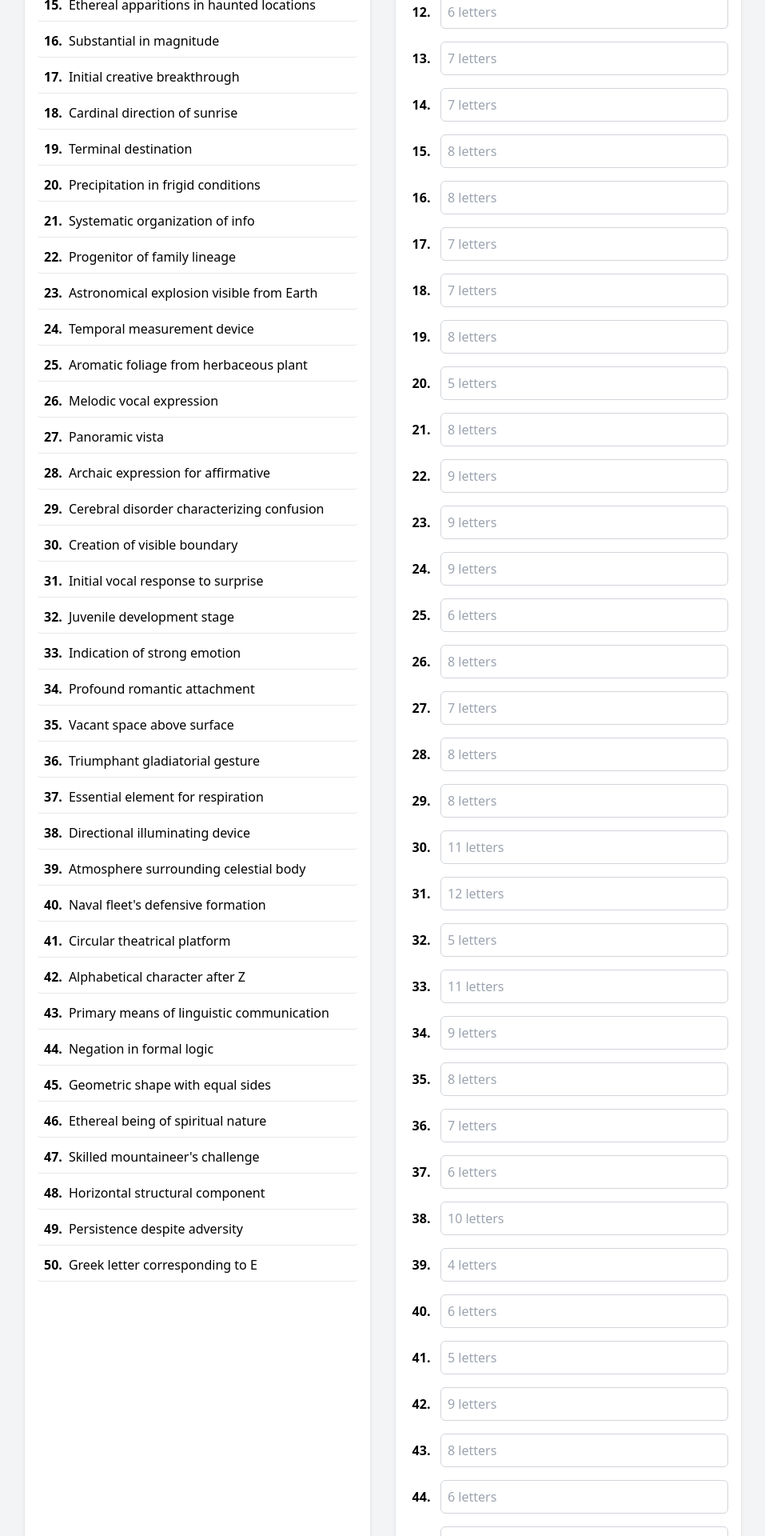
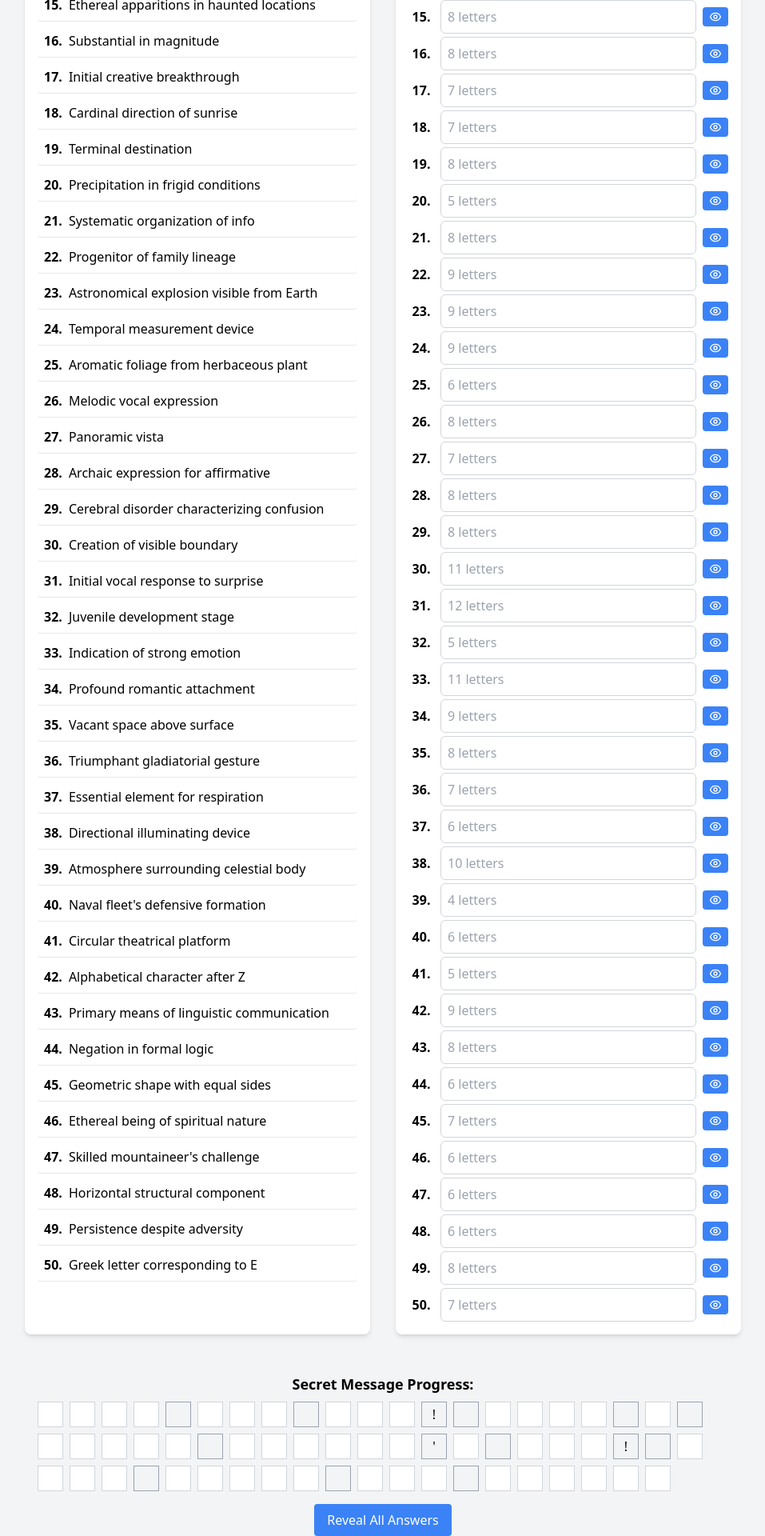
Before and after one commit to lperry25/fathers-day-puzzle, a Next.js app: page / in a window 1280 px wide. Shown: the part 880-2800 px from the top of the page at 80% size, without its empty margins (161-1118 px from the left). Built offline with nearby package versions, Linux system fonts and the light colour scheme.

Commit message:
puzzle functionality is good, but the message is wrong

```diff
--- a/components/PuzzleGrid.tsx
+++ b/components/PuzzleGrid.tsx
@@ -1,18 +1,19 @@
 import { useState, useEffect } from 'react';
+import { useRouter } from 'next/router';
 
-// Define the puzzle clues and answers
+// Define the puzzle clues and answers - removing punctuation from answers
 const puzzleData = [
   { id: 1, clue: "Affection or deep attachment", answer: "LOVE", messageLetters: [0] }, // L
   { id: 2, clue: "Circular shape or ring", answer: "LOOP", messageLetters: [1] }, // O
   { id: 3, clue: "Captivated and unable to turn away", answer: "RIVETED", messageLetters: [2] }, // V
-  { id: 4, clue: "Symbol denoting conceptual possibilities", answer: "PARADIGM", messageLetters: [5] }, // E
+  { id: 4, clue: "Symbol denoting conceptual possibilities", answer: "EMBLEM", messageLetters: [0] }, // E
   { id: 5, clue: "Shout of excitement", answer: "YODEL", messageLetters: [0] }, // Y
   { id: 6, clue: "Spherical celestial object", answer: "ORION", messageLetters: [0] }, // O
-  { id: 7, clue: "Anatomical passage for respiration", answer: "TUBULAR", messageLetters: [0] }, // U
+  { id: 7, clue: "Anatomical passage for respiration", answer: "TUBULAR", messageLetters: [1] }, // U
   { id: 8, clue: "Paternal guardian", answer: "DADDY", messageLetters: [0] }, // D
   { id: 9, clue: "First letter in Greek alphabet", answer: "ALPHA", messageLetters: [0] }, // A
   { id: 10, clue: "Essential feature of exclamation", answer: "DRAMATIC", messageLetters: [0] }, // D
-  { id: 11, clue: "Unrequested electronic correspondence", answer: "JUNK-MAIL!", messageLetters: [8] }, // !
+  { id: 11, clue: "Unrequested electronic correspondence", answer: "JUNKEMAIL", messageLetters: [8] }, // L (removed "JUNK-MAIL!")
   { id: 12, clue: "Dwelling for nocturnal winged mammals", answer: "CAVERN", messageLetters: [2] }, // H
   { id: 13, clue: "Certainty beyond reasonable doubt", answer: "ASSURED", messageLetters: [0] }, // A
   { id: 14, clue: "Horizontal navigation instrument", answer: "SEXTANT", messageLetters: [3] }, // V
@@ -60,8 +61,13 @@ const puzzleData = [
   { id: 50, clue: "Greek letter corresponding to E", answer: "EPSILON", messageLetters: [0] }, // E
 ];
 
-// The secret message that will be revealed
+// The secret message including punctuation
 const secretMessage = "LOVE YOU DAD! HAVE A GREAT FATHER'S DAY! LOVE LAURA AND EMILIE";
+
+// Helper function to determine if a character is punctuation or space
+const isPunctuationOrSpace = (char: string): boolean => {
+  return /[^\w]/.test(char) || char === ' ';
+};
 
 interface PuzzleGridProps {
   onMessageUpdate: (message: string) => void;
@@ -70,30 +76,55 @@ interface PuzzleGridProps {
 const PuzzleGrid: React.FC<PuzzleGridProps> = ({ onMessageUpdate }) => {
   const [userAnswers, setUserAnswers] = useState<string[]>(Array(puzzleData.length).fill(''));
   const [activeClue, setActiveClue] = useState<number | null>(null);
-  const [revealedMessage, setRevealedMessage] = useState<string>('');
+  const [revealedMessage, setRevealedMessage] = useState<string[]>(
+    secretMessage.split('').map(char => isPunctuationOrSpace(char) ? char : '')
+  );
 
   // Update the revealed message whenever user answers change
   useEffect(() => {
-    let message = '';
+    // Create a copy of the initial state with punctuation preserved
+    const newRevealedMessage = secretMessage.split('').map(char =>
+      isPunctuationOrSpace(char) ? char : ''
+    );
 
-    puzzleData.forEach((puzzle, index) => {
-      const userAnswer = userAnswers[index].toUpperCase();
-      if (userAnswer && isAnswerCorrect(index)) {
-        puzzle.messageLetters.forEach(letterIndex => {
-          if (letterIndex < userAnswer.length) {
-            message += userAnswer[letterIndex];
-          }
+    // Track which puzzle corresponds to which letter in the secret message
+    let letterIndex = 0;
+    const letterToPuzzleMap = new Map<number, { puzzleId: number, letterIndex: number }>();
+
+    // Map each non-punctuation character position to its puzzle
+    secretMessage.split('').forEach((char, index) => {
+      if (!isPunctuationOrSpace(char)) {
+        letterToPuzzleMap.set(index, {
+          puzzleId: puzzleData[letterIndex].id,
+          letterIndex: puzzleData[letterIndex].messageLetters[0]
         });
-      } else {
-        puzzle.messageLetters.forEach(() => {
-          message += '';
-        });
+        letterIndex++;
       }
     });
 
-    setRevealedMessage(message);
-    onMessageUpdate(message);
-  }, [userAnswers, onMessageUpdate]);
+    // Fill in the revealed letters based on correct answers
+    puzzleData.forEach((puzzle, index) => {
+      const userAnswer = userAnswers[index]?.toUpperCase() || '';
+
+      // Check if the answer is correct
+      if (userAnswer && userAnswer === puzzle.answer.toUpperCase()) {
+        // Find where this letter belongs in the secret message
+        for (const [msgIndex, mapping] of letterToPuzzleMap.entries()) {
+          if (mapping.puzzleId === puzzle.id) {
+            // Put the correct letter in the right position
+            const letterPos = mapping.letterIndex;
+            if (letterPos < userAnswer.length) {
+              newRevealedMessage[msgIndex] = userAnswer[letterPos];
+            }
+            break;
+          }
+        }
+      }
+    });
+
+    setRevealedMessage(newRevealedMessage);
+    onMessageUpdate(newRevealedMessage.join(''));
+  }, [userAnswers, secretMessage, onMessageUpdate]);
 
   // Handle input change for a puzzle answer
   const handleAnswerChange = (index: number, value: string) => {
@@ -105,6 +136,13 @@ const PuzzleGrid: React.FC<PuzzleGridProps> = ({ onMessageUpdate }) => {
   // Check if the answer is correct
   const isAnswerCorrect = (index: number) => {
     return userAnswers[index].toUpperCase() === puzzleData[index].answer.toUpperCase();
+  };
+
+  // Reveal the answer for a specific puzzle
+  const revealAnswer = (index: number) => {
+    const newAnswers = [...userAnswers];
+    newAnswers[index] = puzzleData[index].answer;
+    setUserAnswers(newAnswers);
   };
 
   return (
@@ -130,7 +168,7 @@ const PuzzleGrid: React.FC<PuzzleGridProps> = ({ onMessageUpdate }) => {
         {/* Answers Section */}
         <div className="bg-white shadow-md rounded-lg p-4">
           <h2 className="text-2xl font-bold mb-4 text-primary">Answers</h2>
-          <div className="space-y-4">
+          <div className="space-y-1">
             {puzzleData.map((puzzle, index) => (
               <div key={puzzle.id} className="flex items-center">
                 <span className="font-bold mr-2 w-8">{puzzle.id}.</span>
@@ -156,26 +194,49 @@ const PuzzleGrid: React.FC<PuzzleGridProps> = ({ onMessageUpdate }) => {
                     <span className="text-xs" title="Contributing to secret message">★</span>
                   </div>
                 )}
+                  <button
+                    className="ml-2 p-1 px-2 bg-blue-500 hover:bg-blue-600 text-white rounded text-sm"
+                    onClick={() => revealAnswer(index)}
+                    title="Reveal answer"
+                  >
+                    <svg xmlns="http://www.w3.org/2000/svg" className="h-4 w-4" fill="none" viewBox="0 0 24 24" stroke="currentColor">
+                      <path strokeLinecap="round" strokeLinejoin="round" strokeWidth={2} d="M15 12a3 3 0 11-6 0 3 3 0 016 0z" />
+                      <path strokeLinecap="round" strokeLinejoin="round" strokeWidth={2} d="M2.458 12C3.732 7.943 7.523 5 12 5c4.478 0 8.268 2.943 9.542 7-1.274 4.057-5.064 7-9.542 7-4.477 0-8.268-2.943-9.542-7z" />
+                    </svg>
+                  </button>
               </div>
             ))}
           </div>
         </div>
       </div>
 
-      {/* Secret Message Preview */}
+      {/* Secret Message Preview - modified to show punctuation always */}
       <div className="mt-8 p-4 bg-gray-100 rounded-lg">
         <h3 className="text-lg font-semibold mb-2">Secret Message Progress:</h3>
         <div className="flex flex-wrap gap-2">
           {secretMessage.split('').map((char, index) => (
             <div
               key={index}
-              className={`w-8 h-8 flex items-center justify-center border ${
-                revealedMessage[index] ? 'bg-green-100 border-green-500' : 'bg-white border-gray-300'
-              }`}
+              className={`w-8 h-8 flex items-center justify-center border
+                ${isPunctuationOrSpace(char) ? 'bg-gray-100 border-gray-400' :
+                  revealedMessage[index] ? 'bg-green-100 border-green-500' : 'bg-white border-gray-300'}`}
             >
-              {revealedMessage[index] || (char === ' ' ? ' ' : '')}
+              {isPunctuationOrSpace(char) ? char : revealedMessage[index]}
             </div>
           ))}
+        </div>
+
+        {/* Reveal All Button */}
+        <div className="mt-4">
+          <button
+            className="px-4 py-2 bg-blue-500 hover:bg-blue-600 text-white rounded"
+            onClick={() => {
+              const newAnswers = puzzleData.map(puzzle => puzzle.answer);
+              setUserAnswers(newAnswers);
+            }}
+          >
+            Reveal All Answers
+          </button>
         </div>
       </div>
     </div>
--- a/components/SecretMessage.tsx
+++ b/components/SecretMessage.tsx
@@ -30,6 +30,7 @@ const SecretMessage: React.FC<SecretMessageProps> = ({ message }) => {
   // Calculate completion percentage
   const completionPercentage = Math.round((message.length / fullMessage.length) * 100);
 
+
   return (
     <div className="mt-12 w-full max-w-4xl">
       <h2 className="text-3xl font-bold text-primary mb-4">
@@ -47,10 +48,11 @@ const SecretMessage: React.FC<SecretMessageProps> = ({ message }) => {
         <p className="text-sm text-gray-500 mb-4">
           {completionPercentage}% complete
         </p>
-
-        <div className={`text-2xl font-bold ${isComplete ? 'text-primary' : 'text-gray-700'} text-center p-4 border-2 rounded-lg ${isComplete ? 'border-primary animate-pulse' : 'border-gray-200'}`}>
-          {message || "_ ".repeat(20)}
-        </div>
+        {isComplete &&
+          ( <div className={`text-2xl font-bold ${isComplete ? 'text-primary' : 'text-gray-700'} text-center p-4 border-2 rounded-lg ${isComplete ? 'border-primary animate-pulse' : 'border-gray-200'}`}>
+            { fullMessage }
+            </div>)
+        }
 
         {isComplete && (
           <div className="mt-6 text-center">
```
